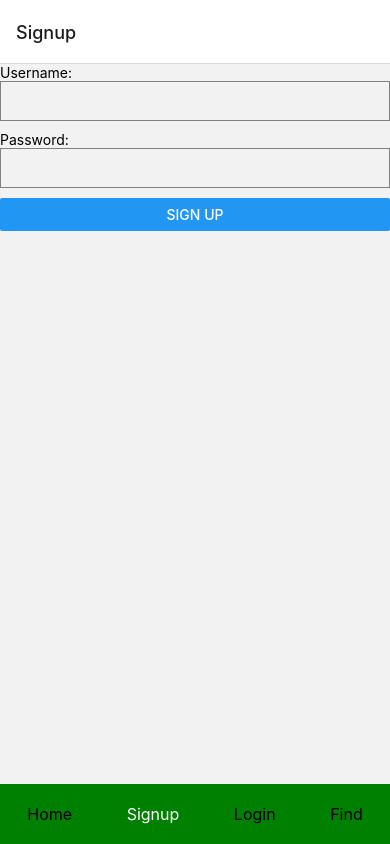
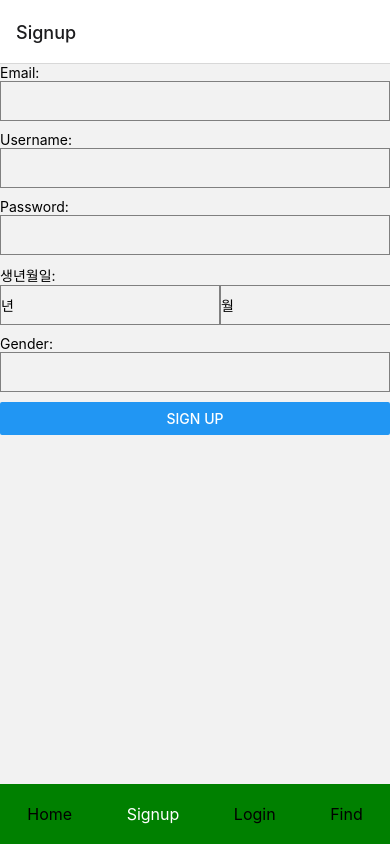
Before and after one commit to KyoungjunCha/baechu_project, a React Native app in the folder baechu/: screen /Signup in a window 390 px wide. Built offline with nearby package versions, Linux system fonts and the light colour scheme.

Commit message:
회원가입 임시test화면

```diff
--- a/baechu/src/screens/LoginScreen.js
+++ b/baechu/src/screens/LoginScreen.js
@@ -15,7 +15,7 @@ const LoginScreen = () => {
 
     const handleLogin = async () => {
         try {
-            const response = await axios.post('http://192.168.0.11:3000/login', {
+            const response = await axios.post('http://192.168.45.66:3000/login', {
                 username,
                 password,
             });
@@ -31,7 +31,7 @@ const LoginScreen = () => {
     return (
         <View>
             {/* <HeaderComponent title="Login" /> */}
-            <Text>Username:</Text>
+            <Text>Username test:</Text>
             <TextInput
                 style={{ height: 40, borderColor: 'gray', borderWidth: 1, marginBottom: 10 }}
                 onChangeText={(text) => setUsername(text)}
--- a/baechu/src/screens/SignupScreen.js
+++ b/baechu/src/screens/SignupScreen.js
@@ -1,23 +1,32 @@
 // SignupComponent.js
 
 import React, { useState } from 'react';
-import { View, Text, TextInput, Button, TouchableOpacity, Share } from 'react-native';
+import { View, Text, TextInput, Button,TouchableOpacity, Share } from 'react-native';
 import axios from 'axios';
 import { useNavigation } from '@react-navigation/native';
 import HeaderComponent from '../components/HeaderComponent';
 
-
 const SignupComponent = () => {
     const navigation = useNavigation();
-    const [username, setUsername] = useState('');
+    const [nickname, setUsername] = useState('');
     const [password, setPassword] = useState('');
+    const [email, setEmail] = useState('');
+    const [year, setYear] = useState('');
+    const [month, setMonth] = useState('');
+    const [day, setDay] = useState('');
+    const [gender, setGender] = useState('');
     const [message, setMessage] = useState('');
 
     const handleSignup = async () => {
         try {
-            const response = await axios.post('http://192.168.0.11:3000/signup', {
-                username,
+            const response = await axios.post('http://192.168.45.66:3000/signup', {
+                email,
+                nickname,
                 password,
+                year,
+                month,
+                day,
+                gender,
             });
 
             console.log('Signup successful:', response.data);
@@ -45,11 +54,18 @@ const SignupComponent = () => {
     return (
         <View>
             {/* <HeaderComponent title="SignUp" /> */}
+            <Text>Email:</Text>
+            <TextInput
+                style={{ height: 40, borderColor: 'gray', borderWidth: 1, marginBottom: 10 }}
+                onChangeText={(text) => setEmail(text)}
+                value={email}
+            />
+
             <Text>Username:</Text>
             <TextInput
                 style={{ height: 40, borderColor: 'gray', borderWidth: 1, marginBottom: 10 }}
                 onChangeText={(text) => setUsername(text)}
-                value={username}
+                value={nickname}
             />
 
             <Text>Password:</Text>
@@ -59,6 +75,61 @@ const SignupComponent = () => {
                 value={password}
                 secureTextEntry
             />
+
+            <Text>생년월일:</Text>
+            <View style={{ flexDirection: 'row' }}>
+                {/* 년 선택 */}
+                <TextInput
+                style={{ flex: 1, height: 40, borderColor: 'gray', borderWidth: 1, marginBottom: 10 }}
+                onChangeText={(text) => setYear(text)}
+                value={year}
+                placeholder="년"
+                />
+
+                {/* 월 선택 */}
+                <TextInput
+                style={{ flex: 1, height: 40, borderColor: 'gray', borderWidth: 1, marginBottom: 10 }}
+                onChangeText={(text) => setMonth(text)}
+                value={month}
+                placeholder="월"
+                />
+
+                {/* 일 선택 */}
+                <TextInput
+                style={{ flex: 1, height: 40, borderColor: 'gray', borderWidth: 1, marginBottom: 10 }}
+                onChangeText={(text) => setDay(text)}
+                value={day}
+                placeholder="일"
+                />
+            </View>
+
+            <Text>Gender:</Text>
+            <TextInput
+                style={{ height: 40, borderColor: 'gray', borderWidth: 1, marginBottom: 10 }}
+                onChangeText={(text) => setGender(text)}
+                value={gender}
+            />
+            {/* 성별 선택 부분
+            <Text>성별:</Text>
+            <View style={{ flexDirection: 'row', marginBottom: 10 }}>
+                <CheckBox
+                value={gender === 'male'}
+                onValueChange={() => setGender('male')}
+                />
+                <Text>남성</Text>
+
+                <CheckBox
+                value={gender === 'female'}
+                onValueChange={() => setGender('female')}
+                />
+                <Text>여성</Text>
+
+                <CheckBox
+                value={gender === 'other'}
+                onValueChange={() => setGender('other')}
+                />
+                <Text>기타</Text>
+            </View> */}
 
             <Button title="Sign Up" onPress={handleSignup} />
 
```
Also changed, not shown: 1 other file (tests, documents, lock files or other folders).
